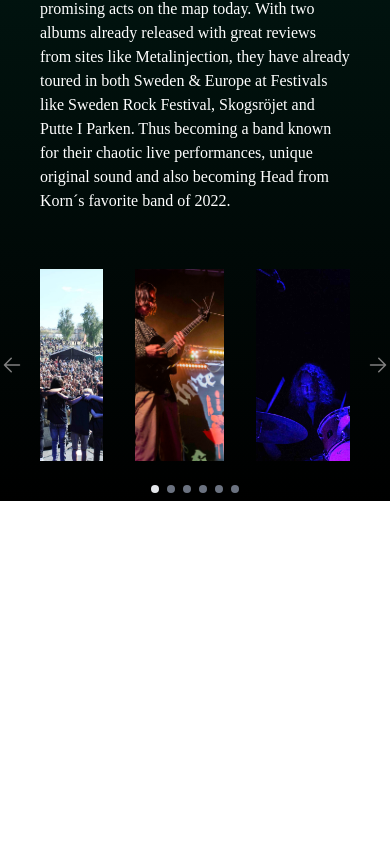
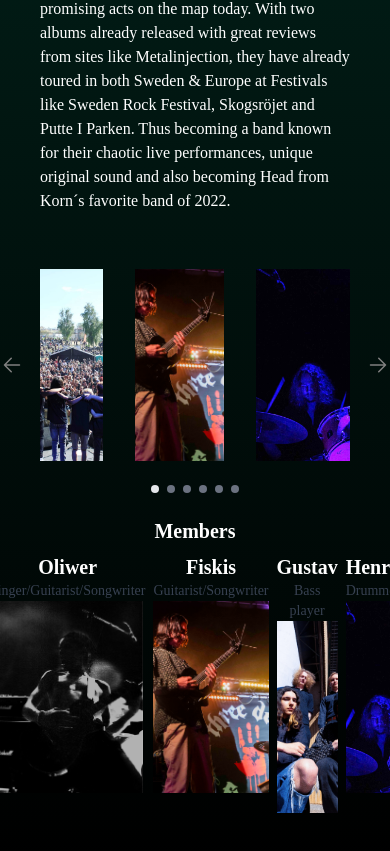
Before and after one commit to gusjak251/three-dead-fingers, a Nuxt app: page / in a window 390 px wide. Shown: the part 961-1812 px from the top of the page. Before the commit the page ends 1462 px from the top, so only its background shows below. Built offline with nearby package versions, Linux system fonts and the light colour scheme; a web font is replaced by a local one.

Commit message:
Navbar: move cross sign

```diff
--- a/components/Navbar.vue
+++ b/components/Navbar.vue
@@ -115,14 +115,14 @@
                 'w-0': !hamburgerOpen,
                 'w-48': hamburgerOpen
             }" v-click-outside="closeMenu">
-                <button @click="hamburgerOpen = false" class="px-2.5 py-2 mb-2">
+                <button @click="hamburgerOpen = false" class="px-2.5 py-2 mb-2 absolute right-2">
                     <svg xmlns="http://www.w3.org/2000/svg" fill="none" viewBox="0 0 24 24" stroke-width="1.5" stroke="gray"
                         class="w-6 h-6">
                         <path stroke-linecap="round" stroke-linejoin="round" d="M6 18L18 6M6 6l12 12" />
                     </svg>
                 </button>
                 <img src="images/logo.png" class="h-24 fixed bottom-0.5 left-0.5 px-3.5 py-2" />
-                <ul class="flex flex-col justify-evenly gap-y-4 z-20">
+                <ul class="flex flex-col justify-evenly gap-y-4 z-20 mt-12">
                     <li v-for="link in pageLinks" :key="link.to" class="text-left px-3.5 py-2">
                         <NuxtLink class="text-white text-xl hover:opacity-75" :to="link.to">{{ link.name }}</NuxtLink>
                     </li>
--- a/pages/contact.vue
+++ b/pages/contact.vue
@@ -1,5 +1,5 @@
 <template>
-    <div class="bg-gradient-to-b from-emerald-950 from-20%  to-black to-100% min-h-screen">
+    <div class="bg-gradient-to-b from-emerald-950 from-20%  to-black to-100% min-h-screen pb-12">
         <Navbar />
         <Header />
         <PageTitle>Contact information</PageTitle>
--- a/pages/images.vue
+++ b/pages/images.vue
@@ -1,5 +1,5 @@
 <template>
-  <div class="bg-gradient-to-b from-emerald-950 from-20%  to-black to-100% min-h-screen">
+  <div class="bg-gradient-to-b from-emerald-950 from-20%  to-black to-100% min-h-screen pb-12">
     <Navbar />
     <Header />
     <PageTitle>Photos</PageTitle>
--- a/pages/index.vue
+++ b/pages/index.vue
@@ -1,15 +1,46 @@
 <template>
-  <div class="bg-gradient-to-b from-emerald-950 from-20%  to-black to-100% min-h-screen">
+  <div class="bg-gradient-to-b from-emerald-950 from-20%  to-black to-100% min-h-screen pb-12">
     <Navbar />
     <Header />
     <Bio />
     <Press-Photos />
+    <Title class="text-center mt-4 mb-2">Members</Title>
+    <div class="flex flex-row justify-center gap-2">
+      <MemberCard v-for="member in members" :key="member.name" :name="member.name" :role="member.role"
+        :img="member.image" />
+    </div>
   </div>
 </template>
 
 <script>
 export default {
-  name: 'IndexPage'
+  name: 'IndexPage',
+  data() {
+    return {
+      members: [
+        {
+          'name': 'Oliwer',
+          'role': 'Singer/Guitarist/Songwriter',
+          'image': 'images/oliwer.jpg'
+        },
+        {
+          'name': 'Fiskis',
+          'role': 'Guitarist/Songwriter',
+          'image': 'images/fiskis.jpg'
+        },
+        {
+          'name': 'Gustav',
+          'role': 'Bass player',
+          'image': 'images/band-photo.jpg'
+        },
+        {
+          'name': 'Henry',
+          'role': 'Drummer',
+          'image': 'images/henry.jpg'
+        }
+      ],
+    }
+  }
 }
 </script>
 
--- a/pages/music.vue
+++ b/pages/music.vue
@@ -1,5 +1,5 @@
 <template>
-    <div class="bg-gradient-to-b from-emerald-950 from-20%  to-black to-100% max-h-screen md:min-h-screen">
+    <div class="bg-gradient-to-b from-emerald-950 from-20%  to-black to-100% min-h-screen pb-12">
         <Navbar />
         <Header />
         <PageTitle>Music</PageTitle>
```
